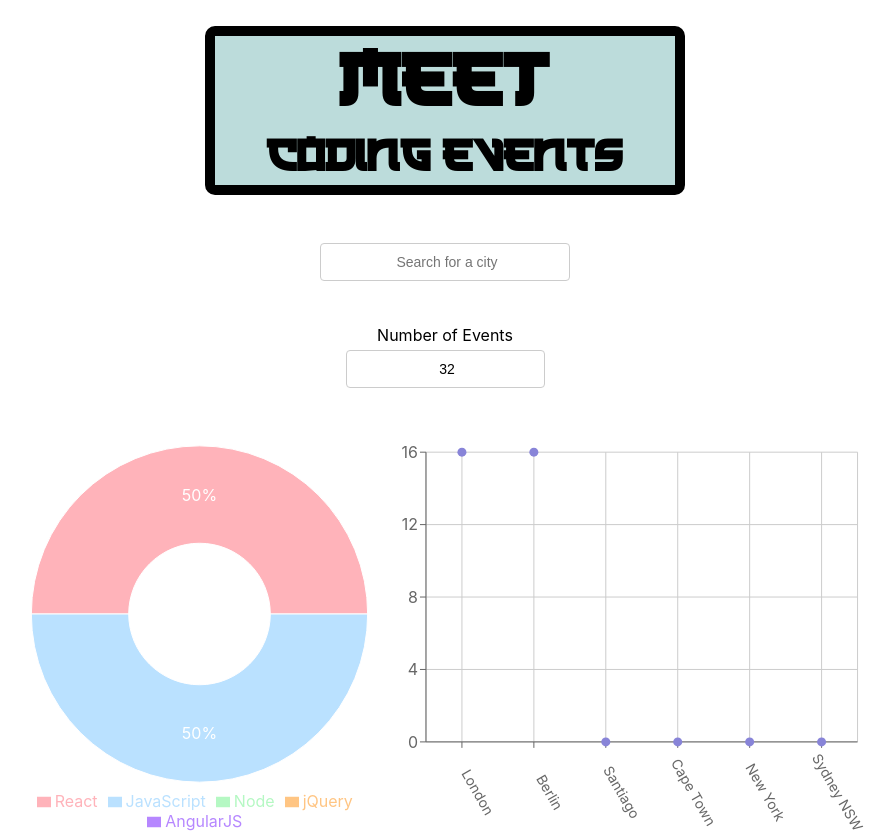
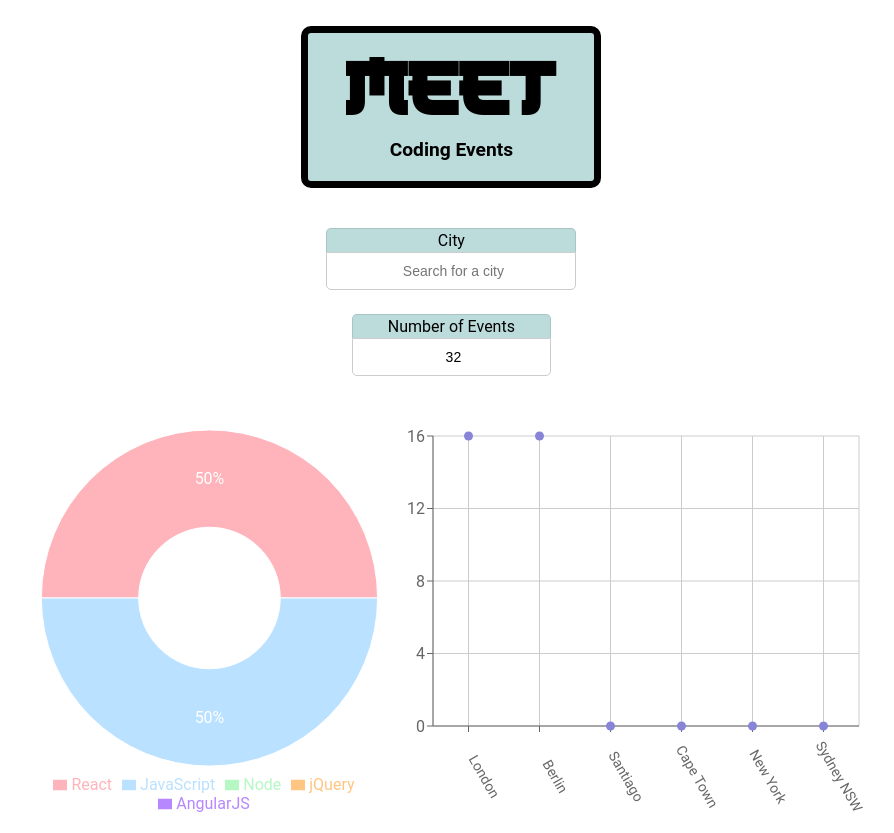
Before and after one commit to TK1893/meet, a React (Create React App) app: page / in a window 1280 px wide. Shown: the top 833 px of the page, without its empty margins (195-1089 px from the left). Built offline with nearby package versions, Linux system fonts and the light colour scheme; what atatus-spa would draw is missing.

Commit message:
Update Meet App Ex.4-10

```diff
--- a/src/App.scss
+++ b/src/App.scss
@@ -6,6 +6,7 @@
 }
 
 $pri-font: 'JapaneseFont', sans-serif;
+$sec-font: 'Roboto', sans-serif;
 $primary-color: #bcdcdb;
 // $secondary-color:
 // $teritary-color:
@@ -15,43 +16,76 @@ $col-3: #b5f8c3;
 $col-4: #ffc583;
 $col-5: #b687ff;
 
+.App {
+  text-align: center;
+  padding: 2% 5% 2% 6%;
+  display: grid;
+  grid-template-columns: 1fr;
+  row-gap: 1.5rem;
+  font-family: $sec-font;
+}
+
+.App * {
+  box-sizing: border-box;
+}
+
 .title-wrapper {
   justify-self: center;
   align-self: center;
   text-align: center;
   background-color: $primary-color;
-  width: 30rem;
   font-family: $pri-font;
   color: black;
-  border: 10px solid black;
+  border: 7px solid black;
   border-radius: 10px;
+  margin-bottom: 1rem;
+
   h1 {
     margin: 0;
     font-size: 5rem;
   }
   h2 {
-    margin: 0;
-    font-size: 3rem;
+    margin: 0 0 0.5rem 0;
+    font-family: $sec-font;
+    font-size: 1.2rem;
   }
-  margin-bottom: 1.5rem;
+  @media (max-width: 1999px) {
+    width: 300px;
+    padding: 12px 30px;
+  }
+
+  @media (min-width: 2000px) {
+    width: 500px;
+    padding: 20px 50px;
+    h1 {
+      font-size: 10rem;
+    }
+    h2 {
+      margin: 0 0 0.5rem 0;
+      font-family: $sec-font;
+      font-size: 2rem;
+    }
+  }
 }
 
-.App {
-  text-align: center;
-  padding: 2% 5%;
-  display: grid;
-  grid-template-columns: 1fr;
-  row-gap: 1.5rem;
+h2 {
+  font-family: $sec-font;
 }
-h2 {
-  font-family: $pri-font;
-}
-.App * {
-  box-sizing: border-box;
-}
-
 p {
   margin: 5px 0;
+}
+.title-input {
+  background-color: $primary-color;
+  border: solid rgba(0, 0, 0, 0.1) 1px;
+  border-bottom: 0;
+  border-radius: 5px 5px 0px 0px;
+  margin-bottom: 0;
+  font-family: $sec-font;
+  padding: 2px;
+}
+input {
+  border-radius: 0 0 5px 5px;
+  margin: 0;
 }
 
 /*
@@ -70,11 +104,12 @@ input[type='number'] {
   border-radius: 4px;
   outline: none;
   border: 1px solid #ccc;
+  border-radius: 0 0 5px 5px;
+
   font-size: 14px;
   line-height: 20px;
   align-self: center;
   height: 38px;
-  margin-bottom: 20px;
 }
 /* ******************************************************
 **  CitySearch  *****
@@ -95,7 +130,6 @@ input[type='number'] {
 #city-input-label {
   background-color: black;
   color: white;
-  margin-bottom: 10px;
 }
 .suggestions {
   width: 250px;
@@ -162,9 +196,14 @@ input[type='number'] {
 }
 #number-of-events > input {
   text-align: center;
+  margin-bottom: 1rem;
+  @media (max-width: 768px) {
+    margin-bottom: 0;
+  }
 }
 #number-of-events > label {
-  margin-bottom: 5px;
+  padding: 2px;
+  margin-bottom: 0;
 }
 /*
  ** Alerts *************************************
@@ -180,51 +219,20 @@ input[type='number'] {
  ** Charts *********************************************
   */
 
-/* @media (min-width: 0) {
-  .charts-container {
-    padding: 0 5%;
-    display: grid;
-    grid-template-columns: 1fr;
-    align-items: center;
-    justify-content: center;
-    align-content: center;
-  }
-  .eGC-container {
-    margin-bottom: 2rem;
-  }
-}
-@media (min-width: 769px) {
-  .charts-container {
-    padding: 0 10%;
-    display: grid;
-    grid-template-columns: 2fr 3fr;
-    align-items: end;
-    justify-content: center;
-    align-content: center;
-    gap: 2rem;
-  }
-  .eGC-container {
-    margin-bottom: 0;
-  }
-  .cEC-container {
-    margin-bottom: 0;
-  }
-} */
 .charts-container {
   display: grid;
-  grid-template-columns: 4fr 5fr;
-  gap: 1rem; /* Standard-Abstand zwischen den Charts */
 }
 
 @media (max-width: 768px) {
   .charts-container {
     grid-template-columns: 1fr; /* Nur eine Spalte bei schmaleren Bildschirmen */
-    gap: 2rem; /* Weniger Abstand zwischen den Charts */
+    gap: 1.5rem; /* Weniger Abstand zwischen den Charts */
   }
 }
 
 @media (min-width: 769px) {
   .charts-container {
+    grid-template-columns: 4fr 5fr;
     padding: 0 5%;
     gap: 0rem;
   }
--- a/src/components/CitySearch.js
+++ b/src/components/CitySearch.js
@@ -23,8 +23,7 @@ const CitySearch = ({ allLocations, setCurrentCity, setInfoAlert }) => {
 
     let infoText;
     if (filteredLocations.length === 0) {
-      infoText =
-        'We can not find the city you are looking for. Please try another city';
+      infoText = 'We can not find the city you are looking for. Please try another city';
     } else {
       infoText = '';
     }
@@ -41,6 +40,9 @@ const CitySearch = ({ allLocations, setCurrentCity, setInfoAlert }) => {
 
   return (
     <div id="city-search">
+      <label className="title-input" htmlFor="city-search-input">
+        City
+      </label>
       <input
         type="text"
         className="city"
--- a/src/components/NumberOfEvents.js
+++ b/src/components/NumberOfEvents.js
@@ -35,12 +35,15 @@ const NumberOfEvents = ({ currentNOE, setCurrentNOE, setErrorAlertText }) => {
 
   return (
     <div id="number-of-events">
-      <label htmlFor="number-of-events-input">Number of Events</label>
+      <label className="title-input" htmlFor="number-of-events-input">
+        Number of Events
+      </label>
       <input
         type="text"
         className="number"
         id="number-of-events-input"
         name="noe"
+        placeholder="Enter your desired number"
         value={number}
         onChange={handleInputChanged}
       />
```
